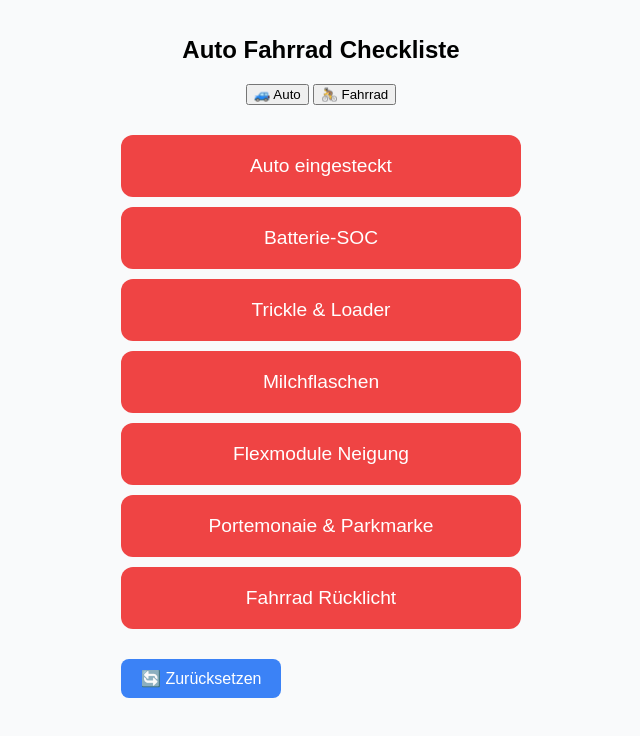
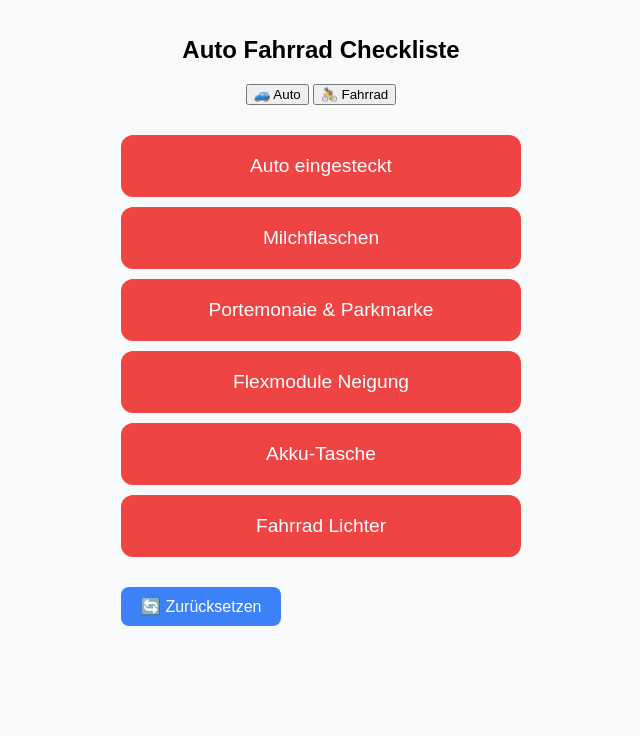
Before and after one commit to WiseWhiz77/checkliste01, a plain HTML site: page index.html in a window 1280 px wide. Both pictures are taken after a click on the button "🚴 Fahrrad". Shown: the whole page, without its empty margins (319-959 px from the left). Drawn offline with Linux system fonts and the light colour scheme.

Commit message:
Update index.html

```diff
--- a/index.html
+++ b/index.html
@@ -66,10 +66,8 @@
   <!-- Auto Liste -->
   <div id="list-auto" class="task-list">
     <button class="task-button">Fahrrad eingesteckt</button>
-    <button class="task-button">Werkzeug-Ladegeräte</button>
+    <button class="task-button">Tool-Ladegeräte</button>
     <button class="task-button">Flexmodule Neigung</button>
-    <button class="task-button">Batterie-SOC</button>
-    <button class="task-button">Trickle & Loader</button>
     <button class="task-button">Portemonaie & Parkmarke</button>
     <button class="task-button">Milchflaschen & Rucksack</button>
     <button class="reset-btn" onclick="resetList('auto')">🔄 Zurücksetzen</button>
@@ -78,12 +76,11 @@
   <!-- Fahrrad Liste -->
   <div id="list-fahrrad" class="task-list">
     <button class="task-button">Auto eingesteckt</button>
-    <button class="task-button">Batterie-SOC</button>
-    <button class="task-button">Trickle & Loader</button>
     <button class="task-button">Milchflaschen</button>
+    <button class="task-button">Portemonaie & Parkmarke</button>
     <button class="task-button">Flexmodule Neigung</button>
-    <button class="task-button">Portemonaie & Parkmarke</button>
-    <button class="task-button">Fahrrad Rücklicht</button>
+    <button class="task-button">Akku-Tasche</button>
+    <button class="task-button">Fahrrad Lichter</button>
     <button class="reset-btn" onclick="resetList('fahrrad')">🔄 Zurücksetzen</button>
   </div>
 
```
